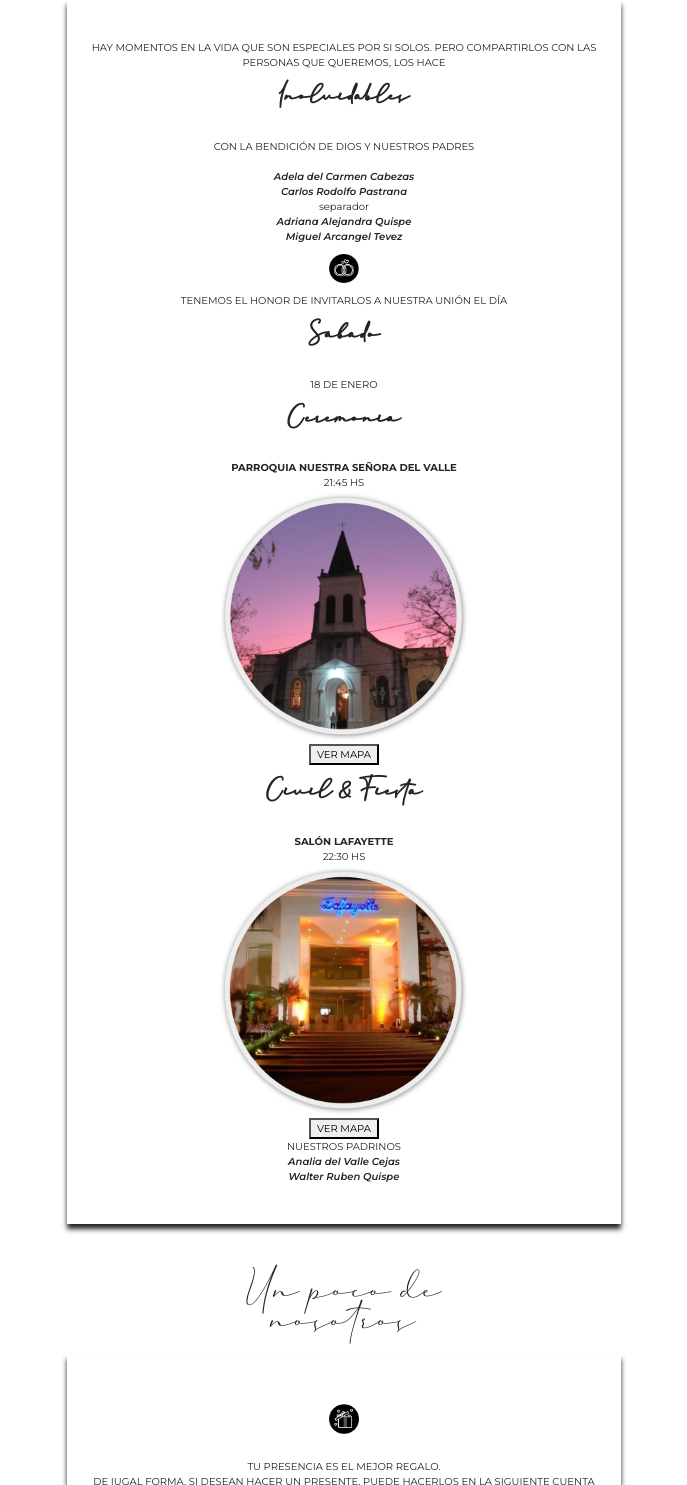
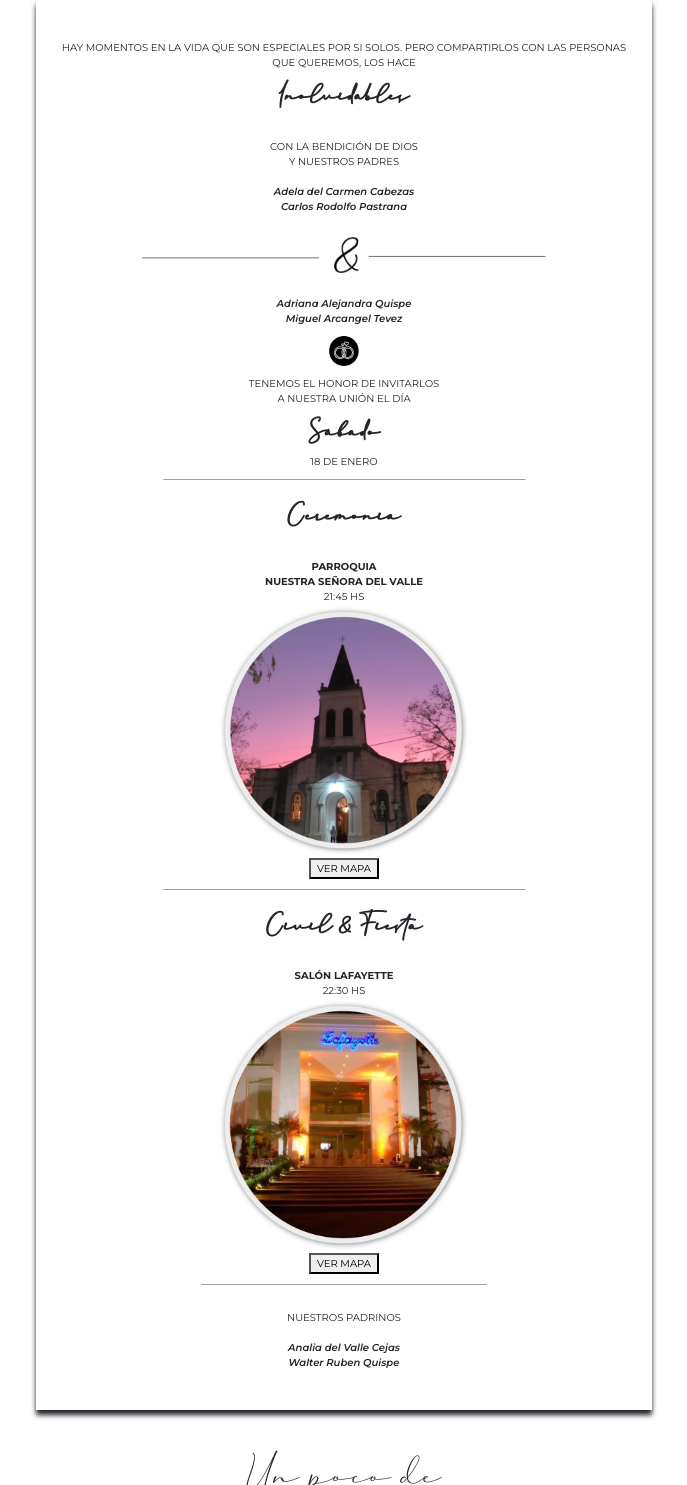
Before and after one commit to FacuGibi/invitacionLaliFede, a plain HTML site: page index.html in a window 1280 px wide. Shown: the part 198-1683 px from the top of the page, without its empty margins (296-983 px from the left). Drawn offline with nearby package versions, Linux system fonts and the light colour scheme.

Commit message:
Cambios de separadoes

```diff
--- a/index.css
+++ b/index.css
@@ -61,7 +61,7 @@ body {
   font-size: 10px;
   margin-top: 20px;
   box-shadow: 0px 5px 5px;
-  width: 90%;
+  width: 100%;
   place-self: center;
   padding: 40px 20px;
   display: flex;
@@ -95,6 +95,10 @@ p {
   display: flex;
   flex-direction: column;
   place-items: center;
+}
+
+#fechaDia{
+    margin-top: -20px;
 }
 
 #ceremonia {
--- a/index.html
+++ b/index.html
@@ -54,12 +54,12 @@
               COMPARTIRLOS CON LAS PERSONAS QUE QUEREMOS, LOS HACE</span
             >
             <p>Inolvidables</p>
-            <span>CON LA BENDICIÓN DE DIOS Y NUESTROS PADRES</span><br>
+            <span>CON LA BENDICIÓN DE DIOS <br> Y NUESTROS PADRES</span><br>
             <span class="padres"
               >Adela del Carmen Cabezas <br />
               Carlos Rodolfo Pastrana</span
             >
-            <span>separador</span>
+            <img src="imagenes/separador2.png" alt="separador2.png" width="70%">
             <span class="padres"
               >Adriana Alejandra Quispe <br />
               Miguel Arcangel Tevez</span
@@ -69,20 +69,20 @@
           <div class="lugares">
             <div id="mensaje">
               <img class="ico"  src="imagenes/anillos.png" alt="anillos.jpg" width="30px" />
-              <span>TENEMOS EL HONOR DE INVITARLOS A NUESTRA UNIÓN EL DÍA</span>
+              <span>TENEMOS EL HONOR DE INVITARLOS <br> A NUESTRA UNIÓN EL DÍA</span>
               <p>Sábado</p>
-              <span>18 DE ENERO</span>
+              <span id="fechaDia">18 DE ENERO</span>
             </div>
             <div id="ceremonia">
-              <img src="separados" alt="" />
+                <img class="separador" src="imagenes/separador.png" alt="separador.png" width="100%" height="1px" />
               <p>Ceremonia</p>
-              <span class="iglesiaSalon">PARROQUIA NUESTRA SEÑORA DEL VALLE</span>
+              <span class="iglesiaSalon">PARROQUIA <br> NUESTRA SEÑORA DEL VALLE</span>
               <span>21:45 HS</span>
               <img src="imagenes/iglesia.png" alt="iglesia.png" width="70%" />
               <button>VER MAPA</button>
             </div>
             <div id="civil">
-              <img src="separador" alt="" />
+                <img class="separador" src="imagenes/separador.png" alt="separador.png" width="100%" height="1px" />
               <p>Civil & Fiesta</p>
               <span class="iglesiaSalon">SALÓN LAFAYETTE</span>
               <span>22:30 HS</span>
@@ -90,8 +90,8 @@
               <button>VER MAPA</button>
             </div>
             <div id="padrinos">
-              <img src="separador" alt="" />
-              <span>NUESTROS PADRINOS</span>
+                <img class="separador" src="imagenes/separador.png" alt="separador.png" width="100%" height="1px" /> <br>
+              <span>NUESTROS PADRINOS</span> <br>
               <span class="padres">Analia del Valle Cejas</span>
               <span class="padres">Walter Ruben Quispe</span>
             </div>
```
Also changed, not shown: imagenes/separador2.png (added).
